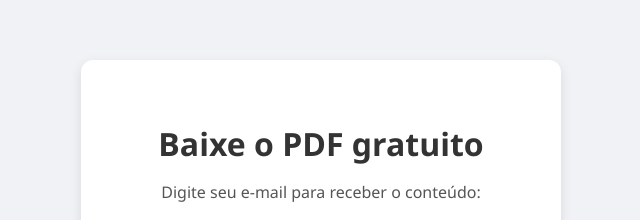
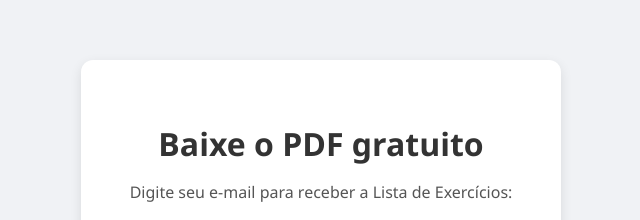
Before and after one commit to caio-bianchi/caio-bianchi, a plain HTML site: page index.html in a window 1280 px wide. Shown: the part 188-408 px from the top of the page, 319-959 px from the left. Drawn offline with Linux system fonts and the light colour scheme.

Commit message:
Update index.html

```diff
--- a/index.html
+++ b/index.html
@@ -65,7 +65,7 @@
 <body>
   <div class="container">
     <h1>Baixe o PDF gratuito</h1>
-    <p>Digite seu e-mail para receber o conteúdo:</p>
+    <p>Digite seu e-mail para receber a Lista de Exercícios:</p>
 
     <form action="https://formspree.io/f/xqaqyeaq" method="POST">
       <input type="email" name="email" required placeholder="Seu e-mail" />
```
